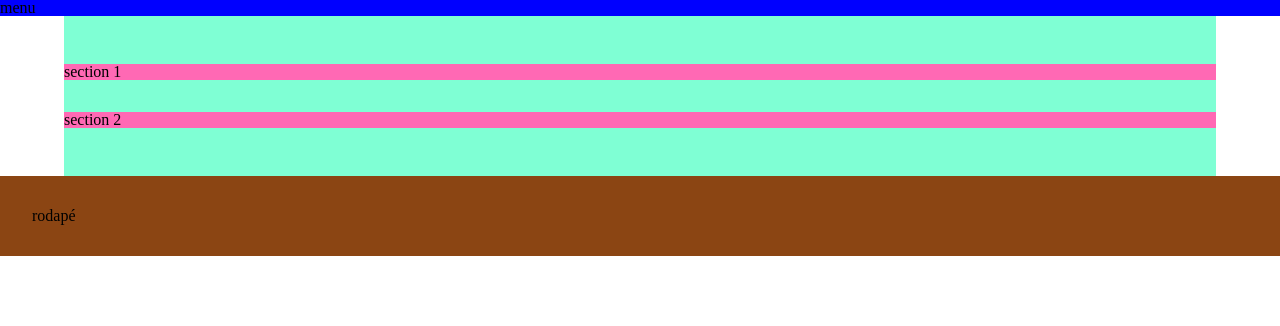
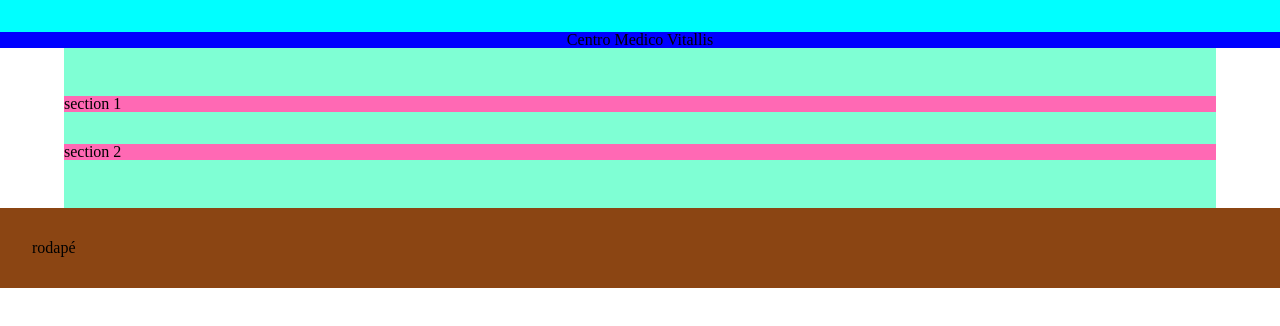
Before and after one commit to EstevaoLocks/VitallsMedicinCenter, a plain HTML site: page index.html in a window 1280 px wide. Drawn offline with Linux system fonts and the light colour scheme.

Commit message:
salvando05_08

```diff
--- a/css/style.css
+++ b/css/style.css
@@ -1,9 +1,14 @@
 header {
     background-color: aqua;
+    padding-top: 2rem;
 }
 
 nav {
     background-color: blue;
+}
+
+nav p {
+    text-align: center;
 }
 
 main {
--- a/index.html
+++ b/index.html
@@ -10,7 +10,7 @@
 <body>
     <header>
         <nav>
-            menu
+            <p>Centro Medico Vitallis</p>
         </nav>
     </header>
 
```
